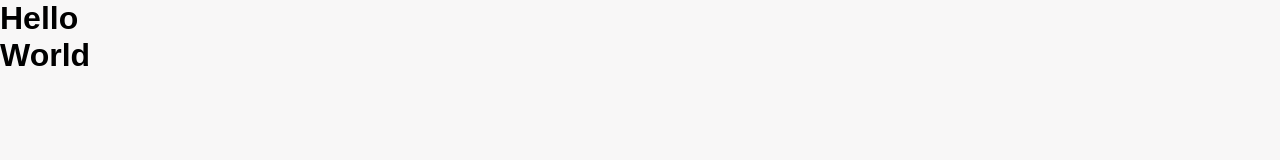
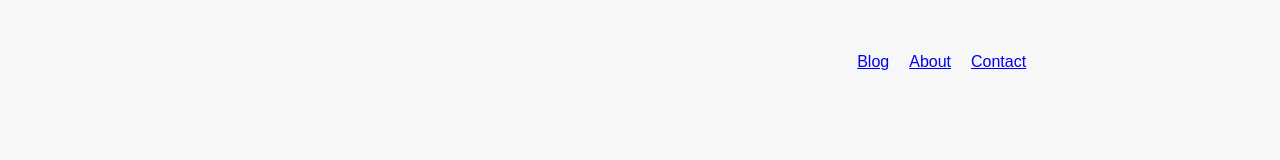
Before and after one commit to hmstk/another-blog, a Gatsby site: page / in a window 1280 px wide. Built offline with nearby package versions, Linux system fonts and the light colour scheme; Gatsby itself is replaced by a stand-in of ours; a web font is replaced by a local one.

Commit message:
added a simple navbar

```diff
--- a/src/components/Container.js
+++ b/src/components/Container.js
@@ -1,8 +1,12 @@
 import React from 'react'
 import { ContainerWrapper } from "../elements"
+import {Nav} from '../components'
 
 export const Container =({children})=>{
-    return(<ContainerWrapper>
-       {children}
-    </ContainerWrapper>)
+    return(
+        <ContainerWrapper>
+        <Nav />
+        {children}
+        </ContainerWrapper>
+    )
 }
--- /dev/null
+++ b/src/components/Nav.js
@@ -0,0 +1,12 @@
+import React from 'react'
+import {NavWrapper,LinkWrapper} from "../elements"
+
+export const Nav = () => {
+    return (
+        <NavWrapper>
+            <LinkWrapper to="/">Blog</LinkWrapper>
+            <LinkWrapper to="/">About</LinkWrapper>
+            <LinkWrapper to="/">Contact</LinkWrapper>
+        </NavWrapper>
+    )
+}
--- a/src/components/index.js
+++ b/src/components/index.js
@@ -1 +1,2 @@
 export * from './Container'
+export * from './Nav'
--- /dev/null
+++ b/src/elements/FooterElements.js
@@ -0,0 +1,10 @@
+import styled from 'styled-components'
+
+export const FooterWrapper = styled.footer`
+    grid-column: 2/ span 12;
+    min-height: 11.25 reml
+    padding: 3m 0;
+    display: flex;
+    justify-content: center;
+    align-item: flex-start;
+`
--- /dev/null
+++ b/src/elements/LinkElements.js
@@ -0,0 +1,6 @@
+import styled from "styled-components"
+import {Link} from "gatsby"
+
+export const LinkWrapper = styled(Link)`
+    margin-right:20px;
+`
--- /dev/null
+++ b/src/elements/NavElements.js
@@ -0,0 +1,12 @@
+import styled from "styled-components"
+
+export const NavWrapper = styled.nav`
+    grid-column:10/span 3;
+    grid-row:1/2;
+    align-items: center;
+    display: flex;
+
+    @media ${props =>props.theme.breakpoints.tablet}{
+        grid-column: 2/span 6;
+    }
+`
--- a/src/elements/index.js
+++ b/src/elements/index.js
@@ -1 +1,4 @@
 export * from "./ContainerElements"
+export * from "./NavElements"
+export * from "./FooterElements"
+export * from "./LinkElements"
--- a/src/pages/index.js
+++ b/src/pages/index.js
@@ -3,9 +3,7 @@ import {Container} from '../components'
 
 const Home = () => {
   return (
-    <Container>
-      <h1>Hello World</h1>
-    </Container>
+    <Container></Container>
   )
 }
 
```
